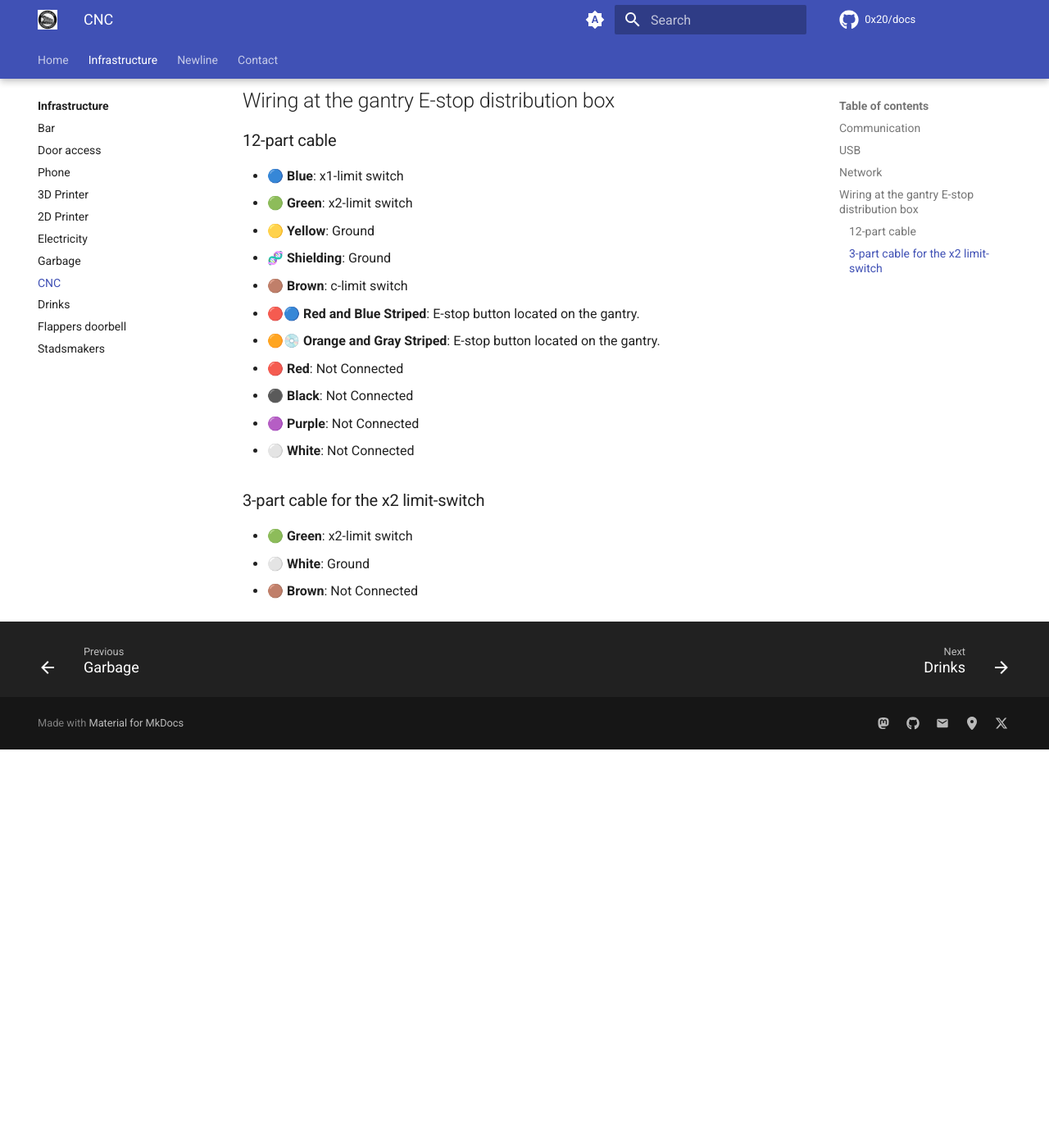
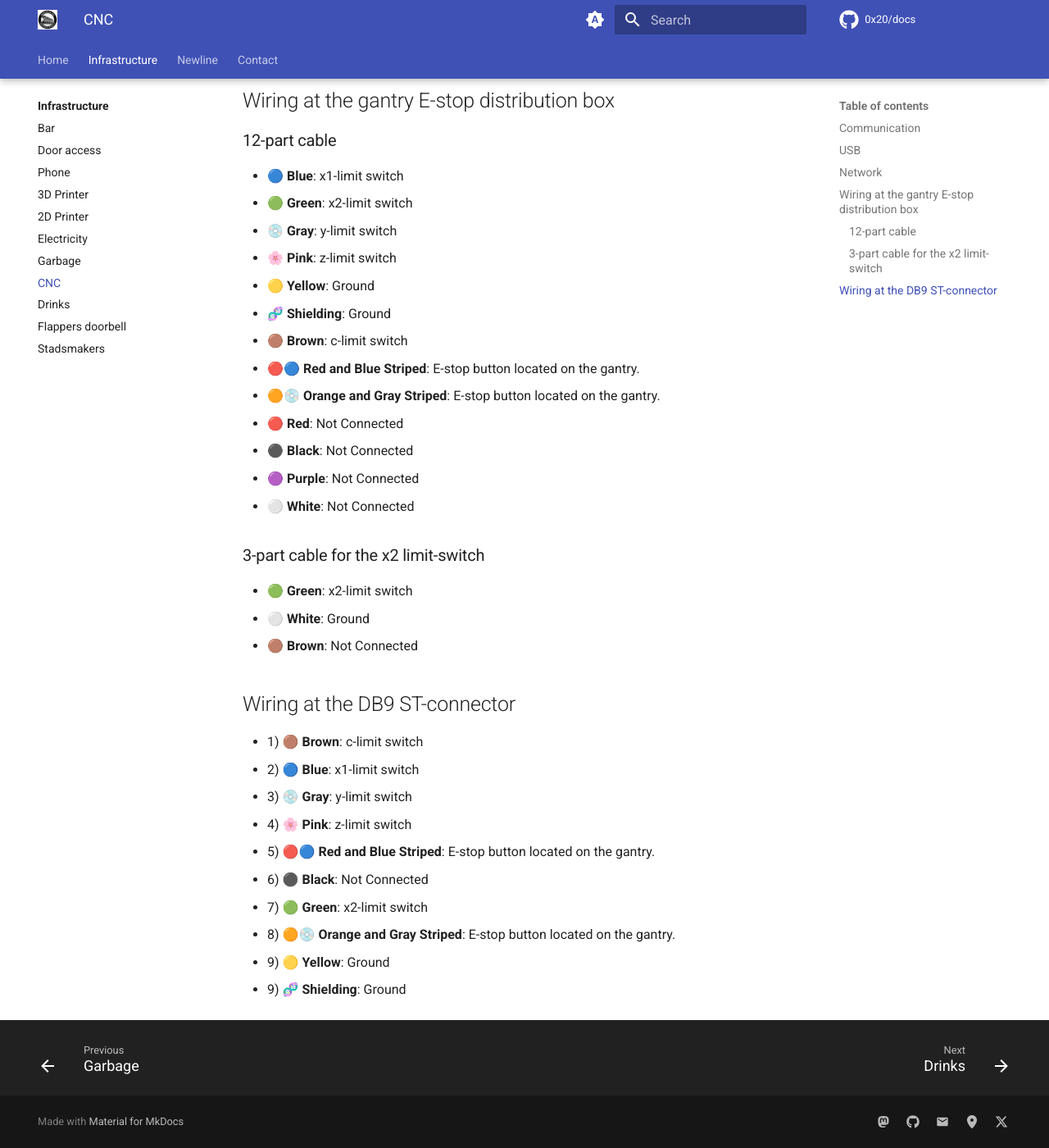
Before and after one commit to 0x20/docs, an MkDocs documentation site: the page built from docs/infra/cnc.md, in a window 1280 px wide and 1400 px high, scrolled down 743 px. Shown: the whole window at 82% size. Built offline with MkDocs 1.6.1 and Material for MkDocs 9.7.7, drawn with Linux system fonts in a browser that asks for light colours; comment, search, counter and statistics services are not loaded; before the commit the page ends 1657 px from its top, so only the background shows below that.

Commit message:
Update cnc.md

```diff
--- a/docs/infra/cnc.md
+++ b/docs/infra/cnc.md
@@ -28,6 +28,8 @@ Interface IP mode, default value driver dependent, set to 0 for static addres:
 ### 12-part cable
 - 🔵 **Blue**: x1-limit switch
 - 🟢 **Green**: x2-limit switch
+- 💿 **Gray**: y-limit switch
+- 🌸 **Pink**: z-limit switch
 - 🟡 **Yellow**: Ground
 - 🧬 **Shielding**: Ground
 - 🟤 **Brown**: c-limit switch
@@ -41,3 +43,15 @@ Interface IP mode, default value driver dependent, set to 0 for static addres:
 - 🟢 **Green**: x2-limit switch
 - ⚪ **White**: Ground
 - 🟤 **Brown**: Not Connected
+
+## Wiring at the DB9 ST-connector
+- 1) 🟤 **Brown**: c-limit switch
+- 2) 🔵 **Blue**: x1-limit switch
+- 3) 💿 **Gray**: y-limit switch
+- 4) 🌸 **Pink**: z-limit switch
+- 5) 🔴🔵 **Red and Blue Striped**: E-stop button located on the gantry.
+- 6) ⚫ **Black**: Not Connected
+- 7) 🟢 **Green**: x2-limit switch
+- 8) 🟠💿 **Orange and Gray Striped**: E-stop button located on the gantry.
+- 9) 🟡 **Yellow**: Ground
+- 9) 🧬 **Shielding**: Ground
```
